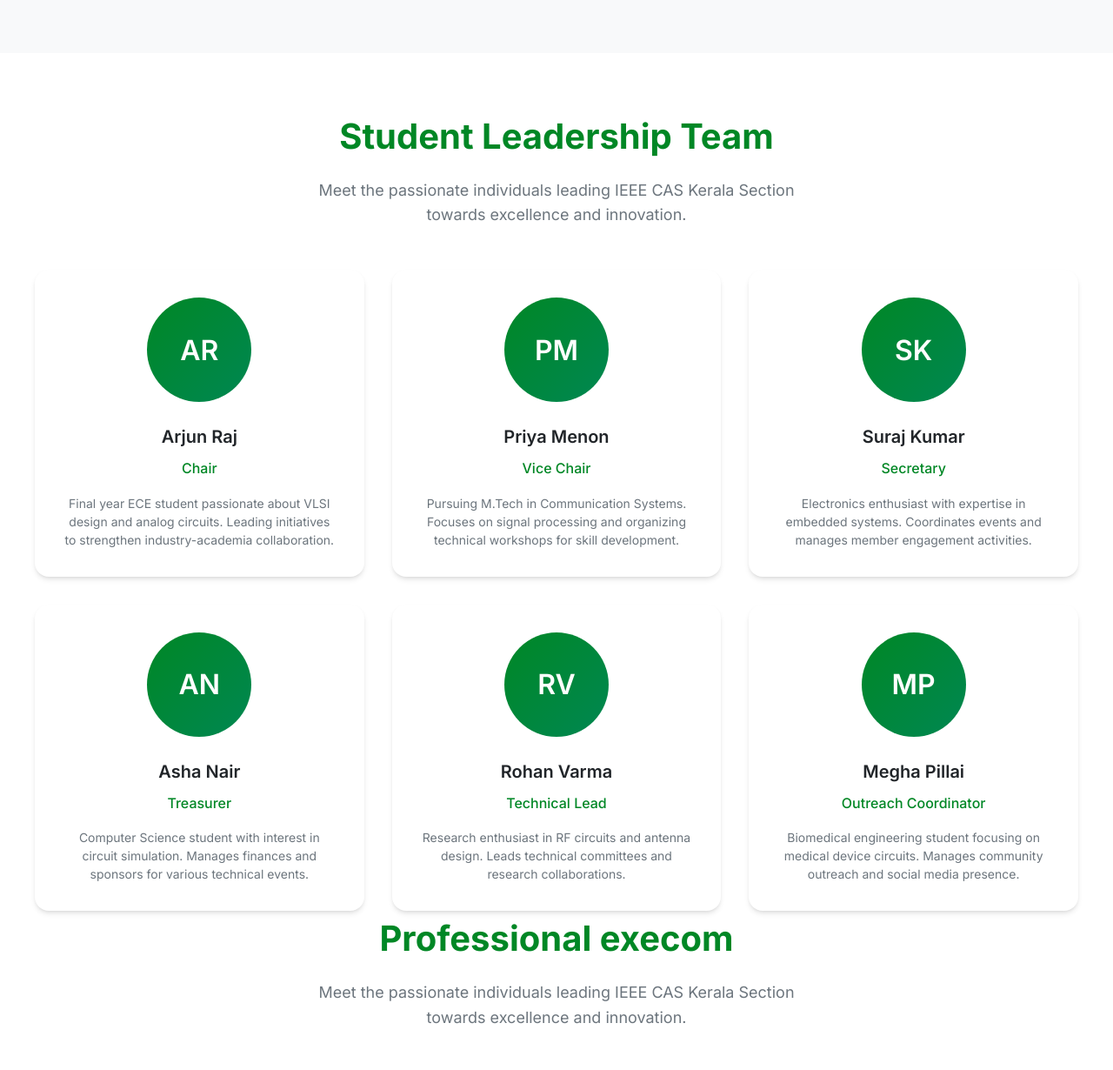
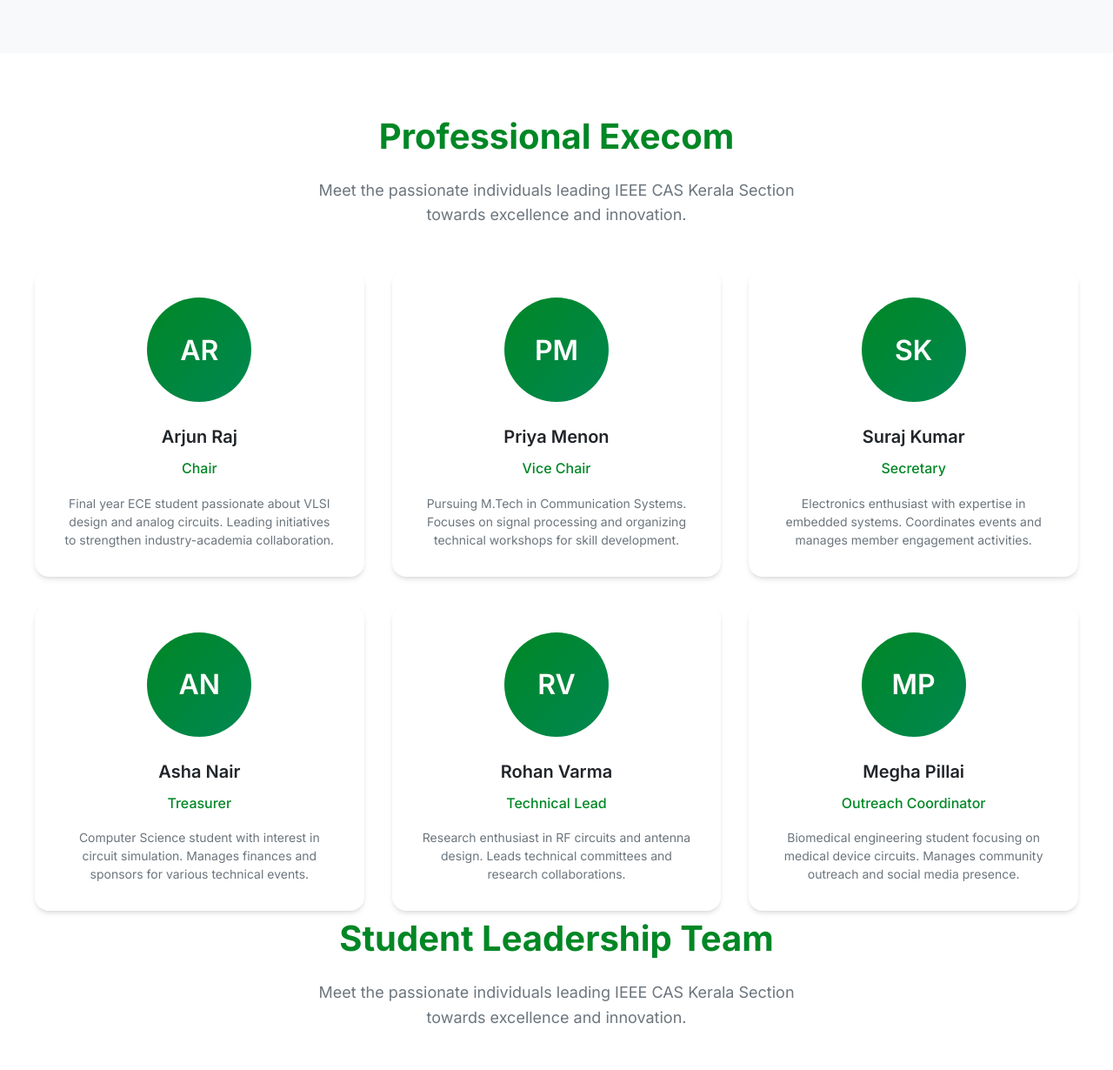
Before and after one commit to J4Y45URY4/ieee-cas-kerala, a plain HTML site: page index.html in a window 1280 px wide. Shown: the part 884-2114 px from the top of the page at 87% size. Drawn offline with Linux system fonts and the light colour scheme; files whose address does not match are found by name.

Commit message:
profettional

```diff
--- a/index.html
+++ b/index.html
@@ -621,7 +621,7 @@
     <section class="section" id="team">
         <div class="container">
             <div class="section-header">
-                <h2 class="section-title">Student Leadership Team</h2>
+                <h2 class="section-title">Professional Execom</h2>
                 <p class="section-subtitle">Meet the passionate individuals leading IEEE CAS Kerala Section towards excellence and innovation.</p>
             </div>
             <div class="team-grid">
@@ -662,8 +662,11 @@
                     <p class="team-bio">Biomedical engineering student focusing on medical device circuits. Manages community outreach and social media presence.</p>
                 </div>
             </div>
+            <div>
+
+            </div>
             <div class="section-header">
-                <h2 class="section-title">Professional execom</h2>
+                <h2 class="section-title">Student Leadership Team</h2>
                 <p class="section-subtitle">Meet the passionate individuals leading IEEE CAS Kerala Section towards excellence and innovation.</p>
             </div>
             <div class="team-grid">
```
